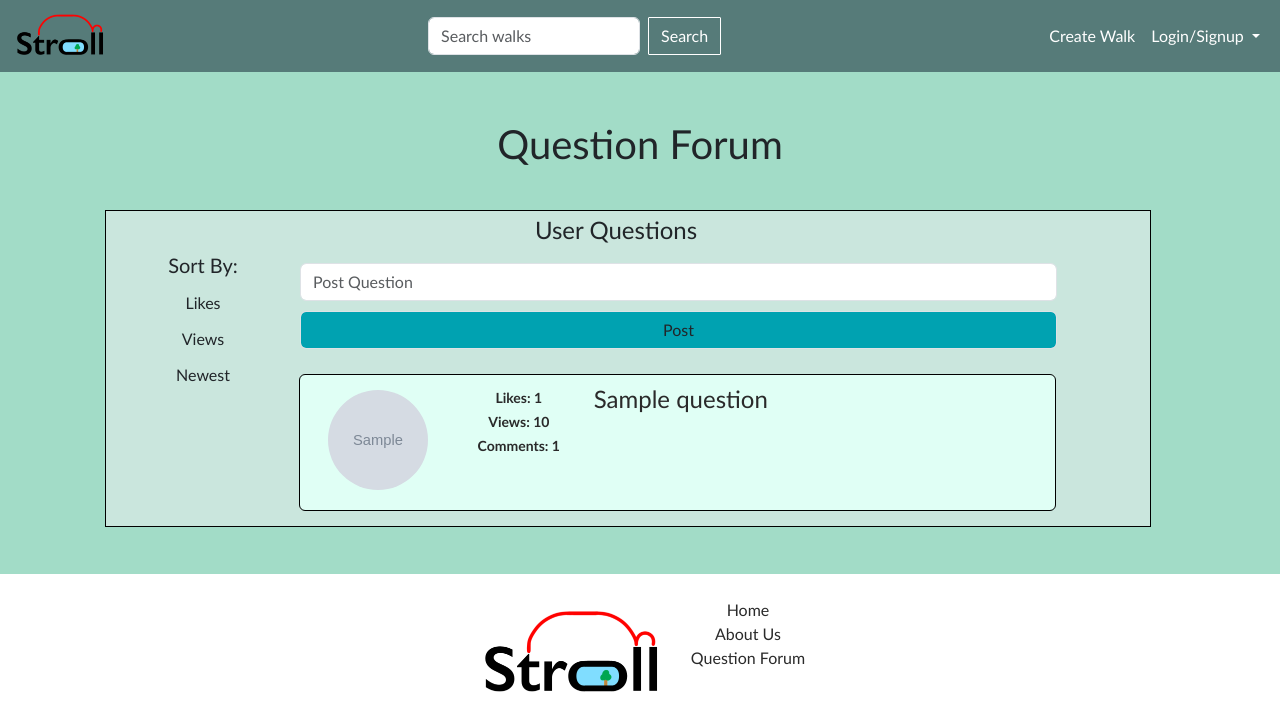
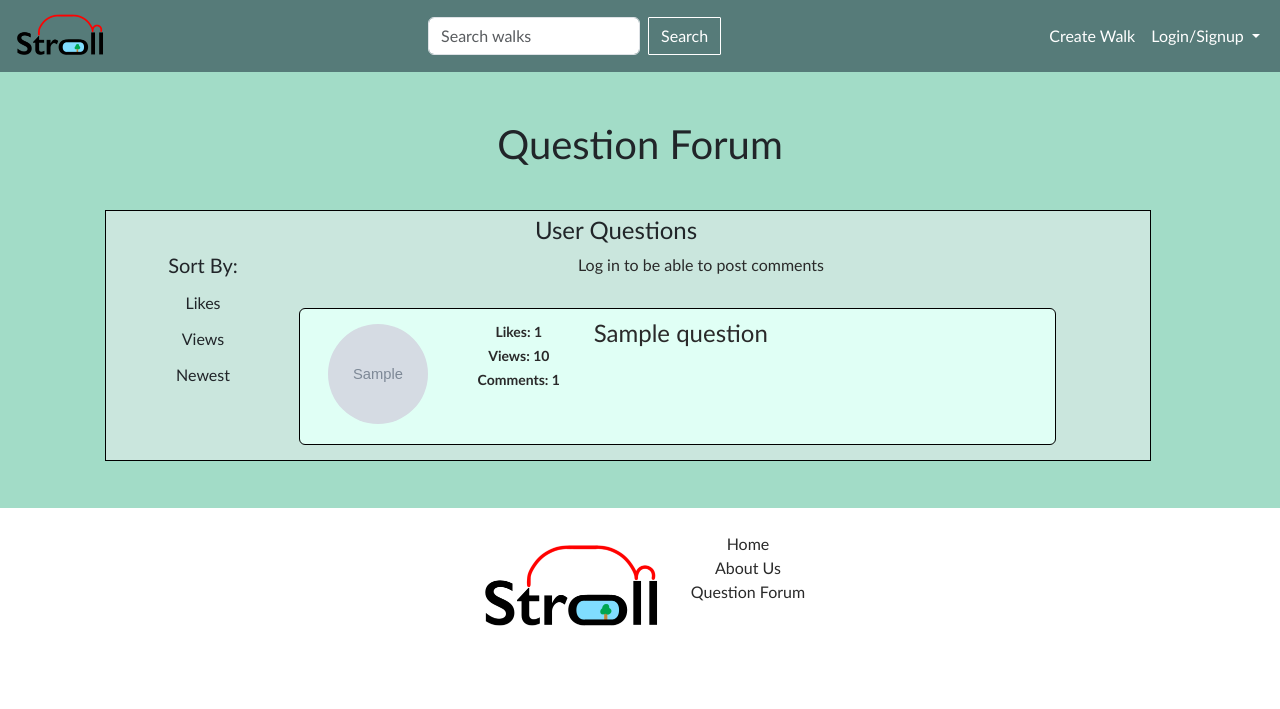
Before and after one commit to eepysleepyblaz/stroll_group_project, a Django app: page /stroll/questions/ in a window 1280 px wide. Shown: the top 709 px of the page. Run offline with Django 3.2, Linux system fonts and the light colour scheme; tables that the repository leaves empty hold one stand-in row (values such as "Sample post"); grey boxes marked "Sample" are stand-in pictures.

Commit message:
Can only post questions if logged in

```diff
--- a/templates/stroll/questions.html
+++ b/templates/stroll/questions.html
@@ -55,6 +55,7 @@
 
             <div class="col-lg-10 col-12">
                 <div class="row">
+                    {% if user.is_authenticated %}
                         <form class="content_seperator" id="question_form" method="post" action="{% url 'stroll:questions' %}" >
                             {% csrf_token %}
                             <div class="col-lg-11 col-12">
@@ -64,6 +65,11 @@
                                 <input class="form-control submit_button" type="submit" name="submit" value="Post" />
                             </div>
                         </form>
+                    {% else %}
+                        <div class="row section_text">
+                            <a href="{% url 'stroll:login' %}"><p>Log in to be able to post comments</p></a>
+                        </div>
+                    {% endif %}
                 </div>
                 <div class="row" id="sortable">
                     {% for question in questions %}
```
Lines whose indentation alone changed are shown as unchanged.
